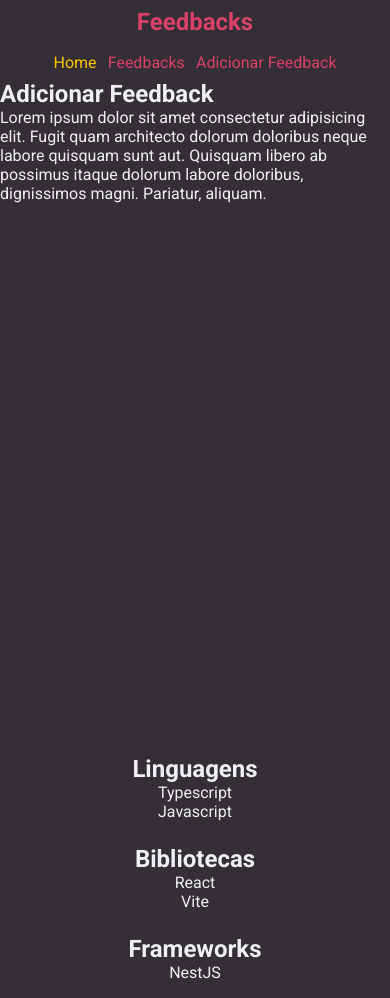
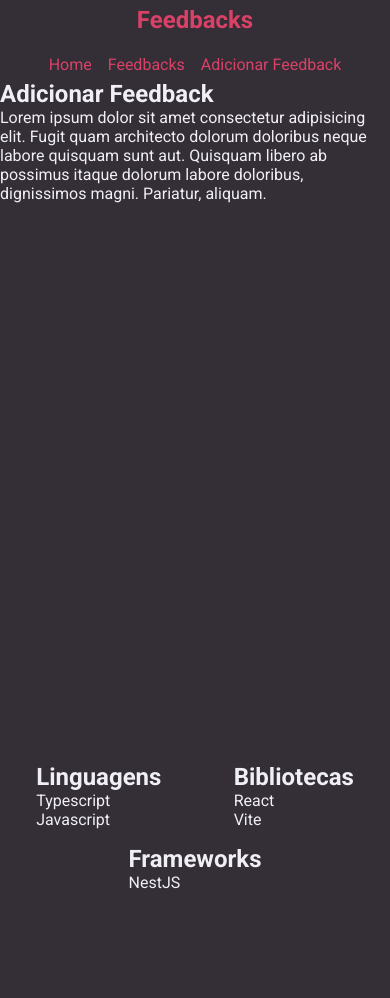
Before and after one commit to Kauan-Azevedo/react_nest_feedback, a React (Vite) app in the folder frontend/: page /feedbacks/adicionar in a window 390 px wide. After the commit the page ends 900 px from the top, so only its background shows below. Built offline with nearby package versions, Linux system fonts and the light colour scheme.

Commit message:
fix: medias

```diff
--- a/frontend/src/layouts/Footer/footer.module.css
+++ b/frontend/src/layouts/Footer/footer.module.css
@@ -3,8 +3,11 @@
     width: 100%;
     max-width: var(--container-width);
     display: flex;
+    flex-wrap: wrap;
     align-items: flex-start;
     justify-content: space-around;
+    gap: 1rem;
+    padding: .5rem;
 
 }
 
@@ -12,14 +15,3 @@
     color: var(--primary-color);
     cursor: default;
 }
-
-
-@media(max-width: 400px) {
-    .container {
-        flex-direction: column;
-        align-items: center;
-        text-align: center;
-        gap: 1.5rem;
-        padding-bottom: 1rem;
-    }
-}
--- a/frontend/src/layouts/Header/header.module.css
+++ b/frontend/src/layouts/Header/header.module.css
@@ -13,26 +13,29 @@ header {
 nav ul {
     display: flex;
     flex-wrap: wrap;
-    gap: .7rem;
+    gap: 1rem;
     height: 100%;
 }
 
 nav ul li a {
     color: var(--primary-color);
+    transition: all .2s ease;
 }
 
 nav ul li:hover a {
-    color: var(--secondary-color);
-    transition: all .2s ease;
-}
+    --shadow-color: rgba(0, 0, 0, 0.150);
 
-.active {
-    color: var(--secondary-color);
+    background-color: var(--primary-color);
+    color: var(--text-color);
+    padding: 10px;
+    border-radius: 17px;
+    box-shadow: 0 0 5px 10px var(--shadow-color);
 }
 
 @media(max-width: 415px) {
     header {
         justify-content: center;
+        gap: 10px;
     }
 
     nav ul {
--- a/frontend/src/layouts/Header/index.tsx
+++ b/frontend/src/layouts/Header/index.tsx
@@ -8,15 +8,19 @@ export function Header() {
       <nav>
         <ul>
           <li>
-            <a href="/" className={style.active}>
+            <a href="/" className={style["link"]}>
               Home
             </a>
           </li>
           <li>
-            <a href="/feedbacks">Feedbacks</a>
+            <a className={style["link"]} href="/feedbacks">
+              Feedbacks
+            </a>
           </li>
           <li>
-            <a href="/feedbacks/adicionar">Adicionar Feedback</a>
+            <a className={style["link"]} href="/feedbacks/adicionar">
+              Adicionar Feedback
+            </a>
           </li>
         </ul>
       </nav>
```
